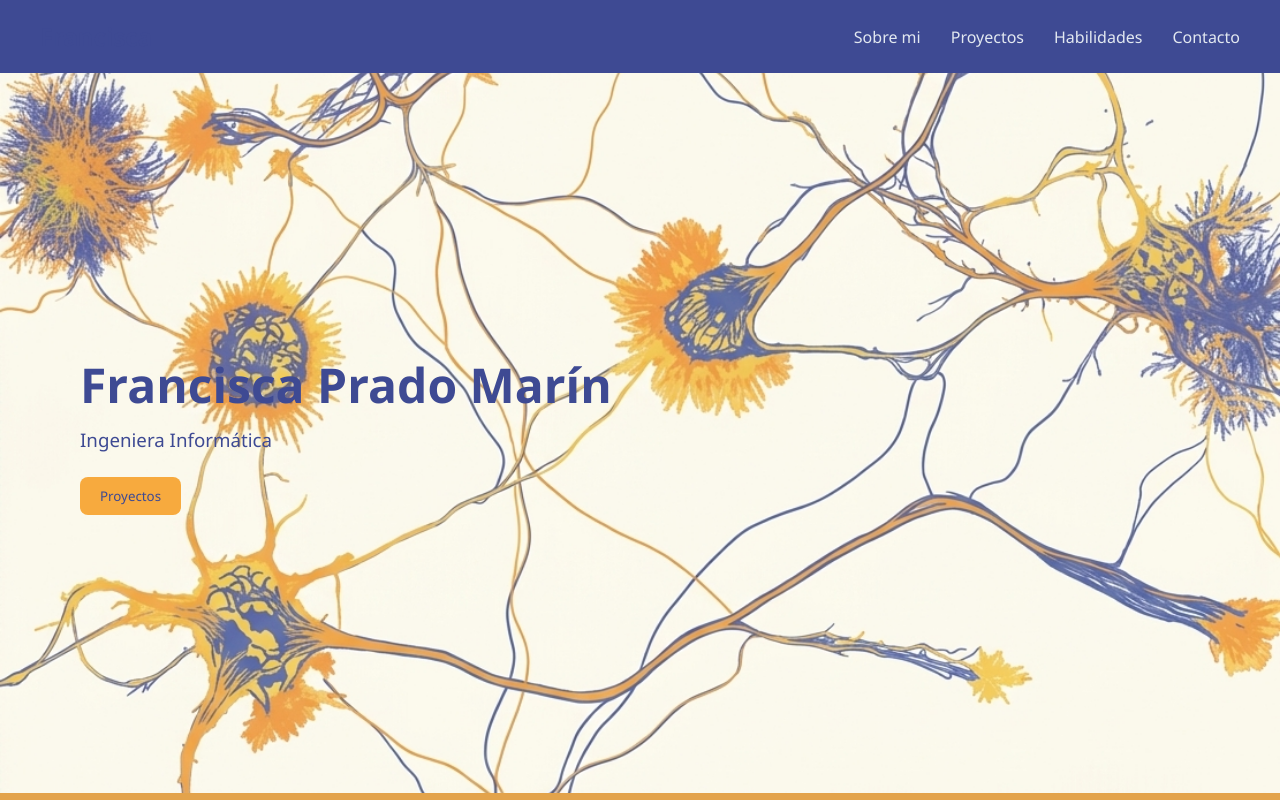
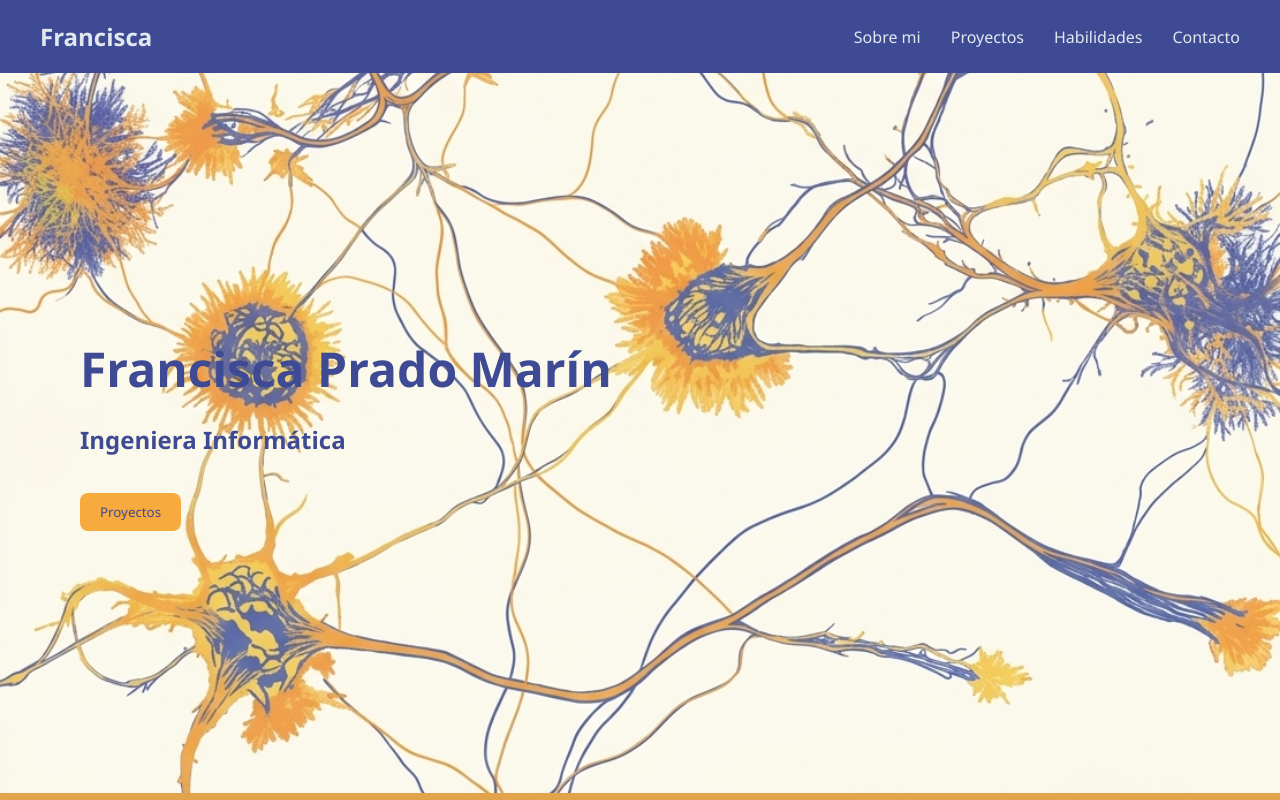
Before and after one commit to FranRepo/Curriculum, a plain HTML site: page index.html in a window 1280 px wide. Shown: the top 800 px of the page. Drawn offline with Linux system fonts and the light colour scheme.

Commit message:
segundo commit

```diff
--- a/index.html
+++ b/index.html
@@ -22,8 +22,8 @@
   <!-- HERO -->
   <header class="hero">
     <div class="hero-content">
-      <h1>Francisca Prado Marín</h1>
-      <h3>Ingeniera Informática</h3>
+      <h1>Francisca Prado Marín</h1><br>
+      <h2>Ingeniera Informática</h2><br>
       <button onclick="scrollToSection('projects')">Proyectos</button>
     </div>
   </header>
--- a/styles.css
+++ b/styles.css
@@ -31,6 +31,10 @@
   font-weight: 500;
 }
 
+.logo {
+    color: #e2e8f0;
+  }
+
 /* HERO */
 .hero {
     height: 90vh;
@@ -45,11 +49,6 @@
 .hero-content h1 {
   font-size: 3rem;
 }
-
-.hero-content h3 {
-    margin: 10px 0;
-    font-weight: 500;
-  }
 
 .hero button {
   margin-top: 15px;
@@ -88,6 +87,10 @@
     margin-bottom: 15px;
   }
 
+  .project-card:hover {
+    transform: scale(1.03);
+  }
+
   /* HABILIDADES */
   #skills {
     padding: 60px 40px;
```
